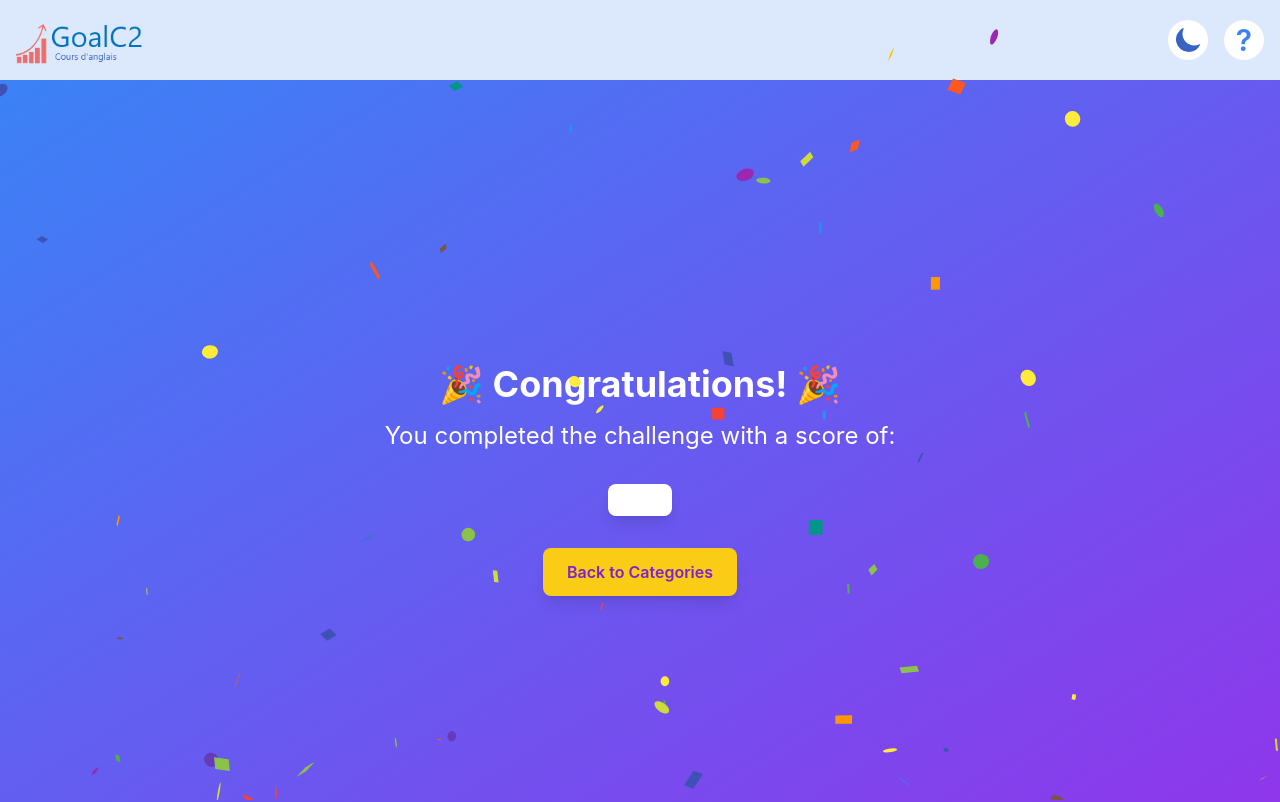
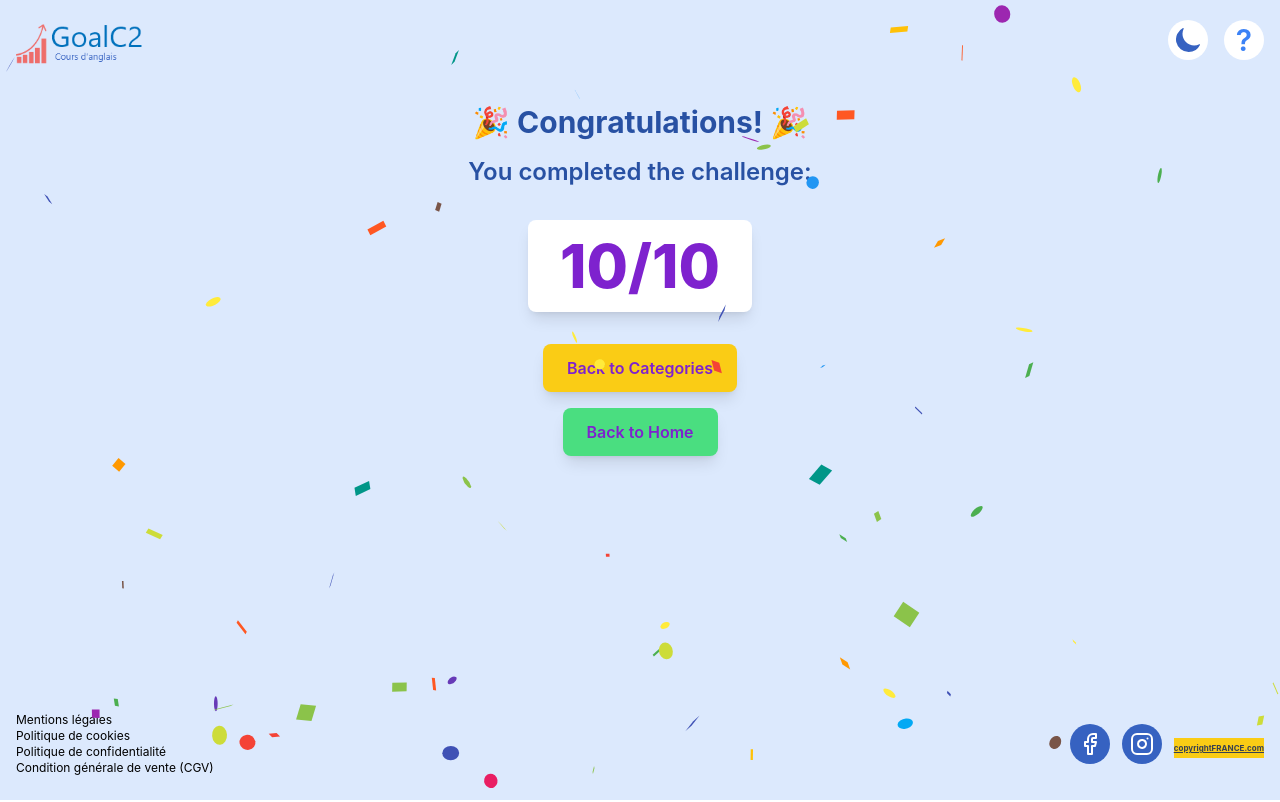
Before and after one commit to shanakasp/game-React, a React (Create React App) app: page /completion in a window 1280 px wide. Shown: the top 802 px of the page. Built offline with nearby package versions, Linux system fonts and the light colour scheme.

Commit message:
modified CompleteScreen.jsx in Pages

```diff
--- a/src/Pages/CompleteScreen.jsx
+++ b/src/Pages/CompleteScreen.jsx
@@ -7,12 +7,16 @@ const CompletionScreen = ({ score, categoryPage }) => {
   const navigate = useNavigate();
   const { width, height } = useWindowSize();
 
-  const handleNavigate = () => {
-    navigate(categoryPage || "/categories");
+  const handleNavigate = (path) => {
+    // Remove quizScore from localStorage
+    localStorage.removeItem("quizScore");
+
+    // Navigate to the specified path
+    navigate(path);
   };
 
   return (
-    <div className="flex flex-col items-center justify-center min-h-screen bg-gradient-to-br from-blue-500 to-purple-600 text-white">
+    <div className="flex flex-col items-center justify-center   min-h-[400px] text-white">
       {/* Fireworks effect */}
       <Confetti
         width={width}
@@ -22,20 +26,30 @@ const CompletionScreen = ({ score, categoryPage }) => {
       />
 
       {/* Completion message */}
-      <h1 className="text-4xl font-bold mb-4">🎉 Congratulations! 🎉</h1>
-      <p className="text-2xl mb-8">
-        You completed the challenge with a score of:
+      <h1 className="text-3xl font-bold mb-4  text-[#2851a3] dark:text-[#ffffff] font-bold text-center">
+        🎉 Congratulations! 🎉
+      </h1>
+      <p className="text-2xl mb-8 text-[#2851a3] dark:text-[#ffffff] font-semibold">
+        You completed the challenge:
       </p>
       <div className="text-6xl font-extrabold bg-white text-purple-700 px-8 py-4 rounded-lg shadow-lg">
-        {score}
+        10/10
       </div>
 
       {/* Navigate to category page button */}
       <button
-        onClick={handleNavigate}
-        className="mt-8 px-6 py-3 bg-yellow-400 text-purple-700 font-semibold rounded-lg shadow-lg hover:bg-yellow-300 hover:scale-105 transition-transform"
+        onClick={() => handleNavigate(categoryPage || "/categories")}
+        className="mt-8 px-6 py-3 bg-yellow-400 dark:bg-yellow-700 dark:text-[#ffffff] text-purple-700 font-semibold rounded-lg shadow-lg hover:bg-yellow-300 hover:scale-105 transition-transform"
       >
         Back to Categories
+      </button>
+
+      {/* Navigate to home page button */}
+      <button
+        onClick={() => handleNavigate("/")}
+        className="mt-4 px-6 py-3 bg-green-400 dark:bg-green-700 dark:text-[#ffffff] text-purple-700 font-semibold rounded-lg shadow-lg hover:bg-green-300 hover:scale-105 transition-transform"
+      >
+        Back to Home
       </button>
     </div>
   );
```
